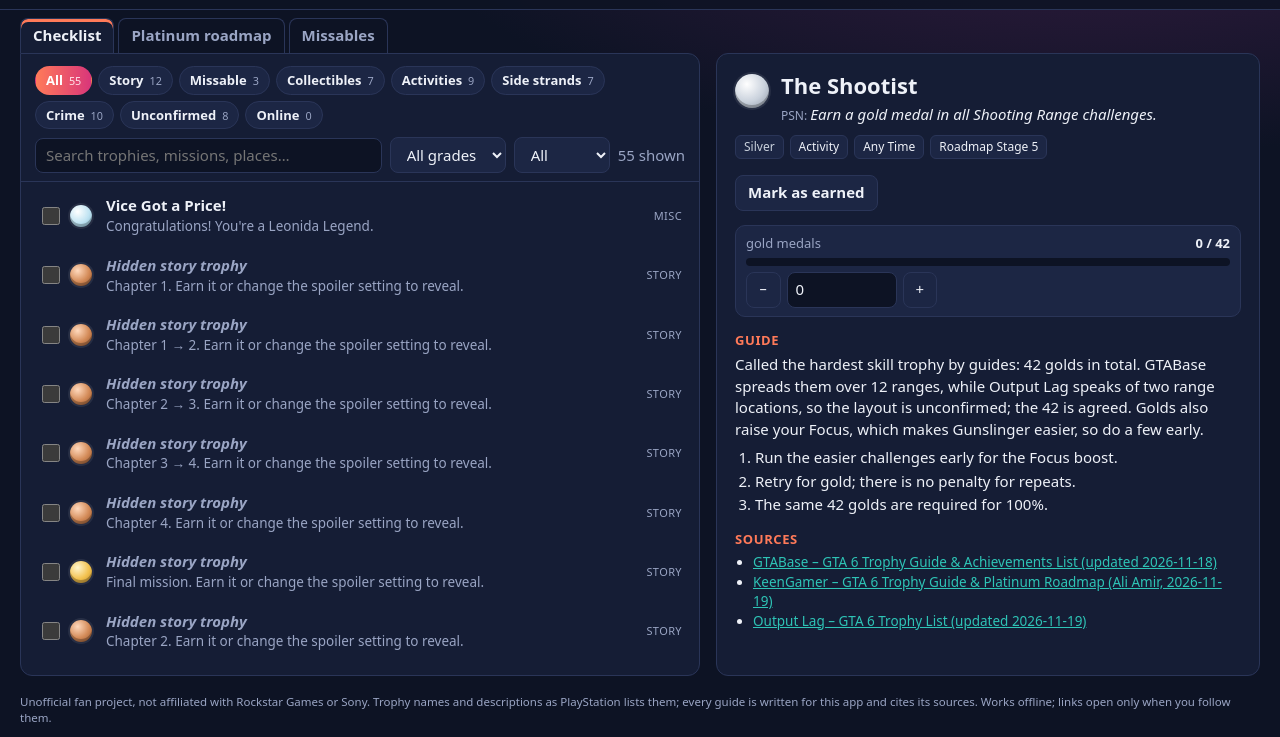
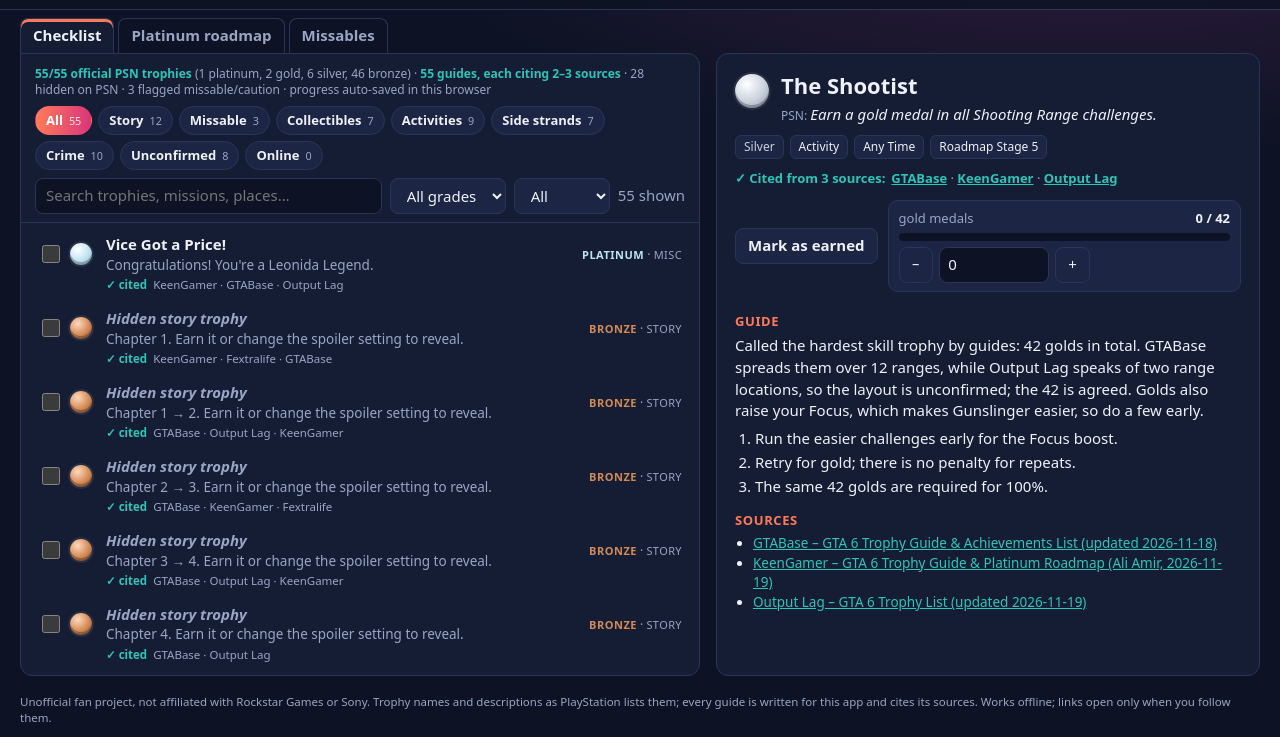
Before and after one commit to trungminhdo4-glitch/vi-trophy-atlas, a plain HTML site: page app/index.html in a window 1280 px wide. Shown: the part 63-800 px from the top of the page. Drawn offline with Linux system fonts and the light colour scheme.

Commit message:
Round 2: citations, grades and spoilers visible at a glance
- Checklist rows show the grade as a word, the kind, and the cited sources
- Coverage line counted from trophies.json (55/55, grades, hidden, cited guides)
- Guide panel: "Cited from" links under the chips; earn button and counter on one line
- Spoiler reveal: button hides after use, note says name stays hidden
- Roadmap: 7-stage track with per-stage progress and missable marker
- Screenshots retaken: cover from the list top, shot 4 shows the spoiler setting

Co-Authored-By: Claude Opus 5.5 <noreply@anthropic.com>

```diff
--- a/app/css/app.css
+++ b/app/css/app.css
@@ -71,6 +71,8 @@ button:focus-visible, select:focus-visible, input:focus-visible, .row:focus-visi
 .pane { overflow: auto; padding: 16px 20px; }
 .filterbar { padding: 12px 14px 8px; border-bottom: 1px solid var(--line); }
 .chips-row { display: flex; flex-wrap: wrap; gap: 6px; }
+.coverage { margin: 0 0 8px; font-size: 12px; color: var(--muted); line-height: 1.35; }
+.coverage strong { color: var(--teal); }
 .fchip { padding: 4px 10px; border-radius: 999px; font-size: 13px; font-weight: 600; }
 .fchip small { margin-left: 6px; color: var(--muted); font-weight: 400; }
 .fchip.on { background: linear-gradient(90deg, var(--coral), var(--magenta)); border-color: transparent; color: #fff; }
@@ -80,7 +82,7 @@ button:focus-visible, select:focus-visible, input:focus-visible, .row:focus-visi
 
 /* rows */
 .rows { list-style: none; margin: 0; padding: 4px 6px; overflow: auto; flex: 1; }
-.row { display: grid; grid-template-columns: 22px 26px minmax(0, 1fr) auto; gap: 10px; align-items: center; padding: 8px 10px; border-radius: 10px; cursor: pointer; border: 1px solid transparent; }
+.row { display: grid; grid-template-columns: 22px 26px minmax(0, 1fr) auto; gap: 10px; align-items: center; padding: 6px 10px; border-radius: 10px; cursor: pointer; border: 1px solid transparent; }
 .row:hover { background: var(--panel-2); }
 .row.is-selected { background: var(--panel-2); border-color: var(--coral); }
 .row.is-earned .row-name { color: var(--teal); }
@@ -92,6 +94,12 @@ button:focus-visible, select:focus-visible, input:focus-visible, .row:focus-visi
 .row-desc { color: var(--muted); font-size: 13.5px; white-space: nowrap; overflow: hidden; text-overflow: ellipsis; }
 .row-meta { display: flex; flex-direction: column; align-items: flex-end; gap: 2px; font-size: 12px; color: var(--muted); }
 .count { font-variant-numeric: tabular-nums; color: var(--text); }
+.grade-word { text-transform: uppercase; letter-spacing: 0.5px; font-size: 11px; font-weight: 800; }
+.grade-word.grade-platinum { color: var(--platinum); } .grade-word.grade-gold { color: var(--gold); }
+.grade-word.grade-silver { color: var(--silver); } .grade-word.grade-bronze { color: var(--bronze); }
+.meta-line { white-space: nowrap; }
+.row-cite { grid-column: 3 / -1; margin-top: -8px; font-size: 11.5px; color: var(--muted); white-space: nowrap; overflow: hidden; text-overflow: ellipsis; }
+.cite-mark { color: var(--teal); font-weight: 700; margin-right: 6px; }
 .empty { padding: 24px; color: var(--muted); }
 
 /* medals & badges */
@@ -120,7 +128,12 @@ button:focus-visible, select:focus-visible, input:focus-visible, .row:focus-visi
 .callout { border-radius: 8px; padding: 8px 10px; font-size: 13.5px; margin: 8px 0; }
 .callout-miss { background: rgb(255 93 108 / 0.12); border-left: 3px solid var(--miss); }
 .callout-caution { background: rgb(245 177 76 / 0.12); border-left: 3px solid var(--caution); }
-.earn-btn { margin: 6px 0; font-weight: 700; }
+.earn-btn { margin: 6px 0; font-weight: 700; white-space: nowrap; }
+.track-line { display: flex; gap: 10px; align-items: center; }
+.track-line .counter { flex: 1; margin: 6px 0; }
+.saved-note { font-size: 12.5px; }
+.cited-from { margin: 0 0 6px; font-size: 13px; color: var(--muted); }
+.cited-from a { color: var(--teal); font-weight: 600; }
 .earn-btn.on { background: var(--teal); color: #04201d; border-color: var(--teal); }
 .detail h3 { margin: 14px 0 4px; font-size: 13px; text-transform: uppercase; letter-spacing: 0.6px; color: var(--coral); }
 .guide { margin: 4px 0; }
@@ -138,6 +151,15 @@ button:focus-visible, select:focus-visible, input:focus-visible, .row:focus-visi
 .counter-ctl input { width: 110px; background: var(--bg); border: 1px solid var(--line); border-radius: 8px; padding: 4px 8px; }
 
 /* roadmap */
+.stage-track { list-style: none; margin: 0 0 8px; padding: 0; display: grid; grid-template-columns: repeat(7, 1fr); gap: 4px; }
+.track-cell { position: relative; background: var(--panel-2); border: 1px solid var(--line); border-top: 3px solid var(--coral); border-radius: 8px; padding: 5px 6px 8px; display: flex; flex-direction: column; gap: 1px; }
+.track-cell.has-miss { border-top-color: var(--miss); }
+.track-cell.is-done { border-top-color: var(--teal); }
+.track-num { font-weight: 800; font-size: 15px; }
+.track-name { font-size: 11px; color: var(--muted); line-height: 1.2; }
+.track-count { font-size: 13px; font-weight: 700; color: var(--teal); font-variant-numeric: tabular-nums; }
+.track-bar { position: absolute; left: 6px; right: 6px; bottom: 3px; height: 3px; background: var(--bg); border-radius: 99px; overflow: hidden; }
+.track-bar span { display: block; height: 100%; background: var(--teal); }
 .facts { display: grid; grid-template-columns: repeat(5, 1fr); gap: 8px; margin-bottom: 8px; }
 .fact { background: var(--panel-2); border: 1px solid var(--line); border-radius: 10px; padding: 8px 10px; display: flex; flex-direction: column; }
 .fact strong { font-size: 19px; color: var(--gold); }
--- a/app/index.html
+++ b/app/index.html
@@ -41,6 +41,7 @@
   <section class="left">
     <div id="list-view">
       <div class="filterbar">
+        <p id="coverage" class="coverage"></p>
         <div id="chips" class="chips-row"></div>
         <div class="filter-line">
           <input id="search" type="search" placeholder="Search trophies, missions, places…" aria-label="Search">
--- a/app/js/main.js
+++ b/app/js/main.js
@@ -86,6 +86,22 @@ function renderSummary() {
   );
 }
 
+// The coverage line: what the data holds, counted from trophies.json, never typed in by hand.
+function renderCoverage() {
+  const cited = trophies.filter((t) => t.guide && t.sources.length > 0);
+  const minSrc = Math.min(...cited.map((t) => t.sources.length));
+  const maxSrc = Math.max(...cited.map((t) => t.sources.length));
+  const hidden = trophies.filter((t) => t.hidden).length;
+  const grades = GRADE_ORDER.map((g) => `${trophies.filter((t) => t.grade === g).length} ${g}`).join(', ');
+  const missable = trophies.filter((t) => t.missable).length;
+  byId('coverage').replaceChildren(
+    h('strong', { text: `${trophies.length}/${trophies.length} official PSN trophies` }),
+    ` (${grades}) · `,
+    h('strong', { text: `${cited.length} guides, each citing ${minSrc}–${maxSrc} sources` }),
+    ` · ${hidden} hidden on PSN · ${missable} flagged missable/caution · progress auto-saved in this browser`,
+  );
+}
+
 function renderFilters() {
   byId('chips').replaceChildren(
     ...FILTERS.map((f) => h('button', { type: 'button', class: `fchip${ui.filter === f.id ? ' on' : ''}`, 'aria-pressed': String(ui.filter === f.id), onclick: () => { ui.filter = f.id; render(); } }, f.label, h('small', { text: countFor(trophies, f.id) }))),
@@ -102,6 +118,7 @@ function renderTabs() {
 
 function render() {
   renderSummary();
+  renderCoverage();
   renderFilters();
   renderTabs();
   const shown = filterTrophies(trophies, ui, (id) => isEarned(state, id), state.prefs.spoiler);
--- a/app/js/view-detail.js
+++ b/app/js/view-detail.js
@@ -2,7 +2,7 @@
 
 import { h, add, formatCount } from './dom.js';
 import { isConcealed, KIND_LABELS } from './filters.js';
-import { gradeMedal, missableBadge } from './view-list.js';
+import { gradeMedal, missableBadge, sourceShortName } from './view-list.js';
 
 export function renderDetail(panel, trophy, ctx) {
   panel.replaceChildren();
@@ -24,14 +24,20 @@ export function renderDetail(panel, trophy, ctx) {
       trophy.hidden ? h('span', { class: 'chip', text: 'Hidden on PSN' }) : null,
       missableBadge(trophy),
     ),
+    renderCitedFrom(trophy, ctx),
     trophy.missNote ? h('div', { class: `callout ${trophy.missable === 'missable' ? 'callout-miss' : 'callout-caution'}` }, h('strong', { text: trophy.missable === 'missable' ? 'Missable: ' : 'Caution: ' }), trophy.missNote) : null,
-    h('button', { class: `earn-btn${earned ? ' on' : ''}`, type: 'button', onclick: () => ctx.onToggle(trophy.id, !earned) }, earned ? '✓ Earned' : 'Mark as earned'),
-    trophy.count && trophy.id !== 1 ? renderCounter(trophy, ctx, earned) : null,
+    h(
+      'div',
+      { class: 'track-line' },
+      h('button', { class: `earn-btn${earned ? ' on' : ''}`, type: 'button', onclick: () => ctx.onToggle(trophy.id, !earned) }, earned ? '✓ Earned' : 'Mark as earned'),
+      trophy.count && trophy.id !== 1 ? renderCounter(trophy, ctx, earned) : h('span', { class: 'muted saved-note', text: 'Saved in this browser · Export to back up' }),
+    ),
   );
-  if (concealed) {
+  if (concealed && !ctx.revealed.has(trophy.id)) {
     add(panel, h('button', { class: 'ghost', type: 'button', onclick: () => ctx.onReveal(trophy.id) }, 'Show the guide anyway'));
-    if (!ctx.revealed.has(trophy.id)) return;
+    return;
   }
+  if (concealed) add(panel, h('p', { class: 'unconf-note' }, 'Guide shown on request: the trophy name and description stay hidden until you earn it.'));
   add(panel,
     h('h3', { text: 'Guide' }),
     trophy.verified === 'unconfirmed' ? h('p', { class: 'unconf-note' }, 'Method not fully confirmed by the sources yet: treat the steps as the best current reading.') : null,
@@ -60,6 +66,12 @@ function renderCounter(trophy, ctx, earned) {
   );
 }
 
+// One line under the chips naming every guide this trophy's text draws on, each a link the reader may follow.
+function renderCitedFrom(trophy, ctx) {
+  const links = trophy.sources.map((key) => h('a', { href: ctx.sources[key].url, target: '_blank', rel: 'noopener noreferrer', text: sourceShortName(ctx.sources[key]) }));
+  return h('p', { class: 'cited-from' }, h('span', { class: 'cite-mark', text: `✓ Cited from ${links.length} sources:` }), ...links.flatMap((a, i) => (i ? [' · ', a] : [a])));
+}
+
 function renderSource(src) {
   return h('li', {}, h('a', { href: src.url, target: '_blank', rel: 'noopener noreferrer', text: src.name }));
 }
--- a/app/js/view-list.js
+++ b/app/js/view-list.js
@@ -64,8 +64,19 @@ function renderRow(t, ctx) {
       h('div', { class: 'row-title' }, h('span', { class: 'row-name', text: trophyTitle(t, concealed) }), missableBadge(t), t.verified === 'unconfirmed' ? h('span', { class: 'badge badge-unconf', text: 'Unconfirmed' }) : null),
       h('div', { class: 'row-desc', text: trophyDescription(t, concealed) }),
     ),
-    h('div', { class: 'row-meta' }, h('span', { class: 'kind', text: KIND_LABELS[t.kind] }), count ? h('span', { class: 'count', text: count }) : null),
+    h(
+      'div',
+      { class: 'row-meta' },
+      h('span', { class: 'meta-line' }, h('span', { class: `grade-word grade-${t.grade}`, text: t.grade }), ' · ', h('span', { class: 'kind', text: KIND_LABELS[t.kind] })),
+      count ? h('span', { class: 'count', text: count }) : null,
+    ),
+    h('div', { class: 'row-cite', title: 'Sources cited in this trophy guide' }, h('span', { class: 'cite-mark', text: '✓ cited' }), t.sources.map((key) => sourceShortName(ctx.sources[key])).join(' · ')),
   );
+}
+
+// "GTABase – GTA 6 Trophy Guide …" → "GTABase": the publisher part of a source's name.
+export function sourceShortName(src) {
+  return src.name.split(' – ')[0].replace(/ GTA VI Wiki$/, '');
 }
 
 function progressText(t, ctx) {
--- a/app/js/view-roadmap.js
+++ b/app/js/view-roadmap.js
@@ -8,9 +8,28 @@ import { gradeMedal, missableBadge, trophyTitle } from './view-list.js';
 export function renderRoadmap(container, roadmap, trophies, ctx) {
   fill(container,
     h('div', { class: 'facts' }, roadmap.facts.map((f) => h('div', { class: 'fact' }, h('strong', { text: f.value }), h('span', { text: f.label }), h('small', { text: f.sources.map((s) => ctx.sources[s].name.split(' – ')[0]).join(', ') })))),
+    renderStageTrack(roadmap.stages, trophies, ctx),
     h('p', { class: 'muted', text: roadmap.summary }),
     h('ol', { class: 'stages' }, roadmap.stages.map((stage) => renderStage(stage, trophies.filter((t) => t.stage === stage.stage), ctx))),
   );
+}
+
+// The whole route at a glance: one cell per stage, in play order, with its share of trophies earned
+// and a red edge on the stage that holds a missable trophy.
+function renderStageTrack(stages, trophies, ctx) {
+  return h('ol', { class: 'stage-track', 'aria-label': 'Roadmap stages' }, stages.map((stage) => {
+    const list = trophies.filter((t) => t.stage === stage.stage);
+    const done = list.filter((t) => ctx.isEarned(t.id)).length;
+    const risky = list.some((t) => t.missable === 'missable');
+    return h(
+      'li',
+      { class: `track-cell${risky ? ' has-miss' : ''}${done === list.length ? ' is-done' : ''}` },
+      h('span', { class: 'track-num', text: stage.stage }),
+      h('span', { class: 'track-name', text: stage.title.split(':')[0] }),
+      h('span', { class: 'track-count', text: `${done}/${list.length}` }),
+      h('span', { class: 'track-bar' }, h('span', { style: `width:${list.length ? Math.round((done / list.length) * 100) : 0}%` })),
+    );
+  }));
 }
 
 function renderStage(stage, list, ctx) {
--- a/shots.json
+++ b/shots.json
@@ -1,6 +1,6 @@
 [
-  { "file": "1-checklist-guide.jpg", "path": "/#/trophy/28", "note": "checklist with sample progress, missable trophy guide and sources open", "viewport": { "width": 1280, "height": 800 } },
-  { "file": "2-roadmap.jpg", "path": "/#/roadmap", "open": 25, "note": "platinum roadmap stages with Strangers & Freaks guide", "viewport": { "width": 1280, "height": 800 } },
+  { "file": "1-checklist-guide.jpg", "path": "/#/trophy/28", "note": "checklist from the top with grades, citations and spoiler-hidden story trophies; missable trophy guide with its sources open", "viewport": { "width": 1280, "height": 800 } },
+  { "file": "2-roadmap.jpg", "path": "/#/roadmap", "open": 25, "note": "platinum roadmap: 7-stage track, facts and stages, with the Strangers & Freaks guide", "viewport": { "width": 1280, "height": 800 } },
   { "file": "3-missables.jpg", "path": "/#/missables", "open": 40, "note": "missable and caution flags, story-locked and unconfirmed lists", "viewport": { "width": 1280, "height": 800 } },
-  { "file": "4-filter-collectibles.jpg", "path": "/#/trophy/14", "filter": "collectible", "note": "Collectibles filter with counters", "viewport": { "width": 1280, "height": 800 } }
+  { "file": "4-spoilers-story.jpg", "path": "/#/trophy/9", "filter": "story", "note": "Story filter with the spoiler setting on: unearned story trophies concealed, one guide shown on request", "viewport": { "width": 1280, "height": 800 } }
 ]
--- a/tools/capture.mjs
+++ b/tools/capture.mjs
@@ -28,10 +28,12 @@ const sample = {
 };
 
 const shots = [
-  { file: '1-checklist-guide.jpg', hash: '#/trophy/28' },
+  // Cover: the list from the top (platinum, then the story trophies the spoiler setting hides) beside a cited guide.
+  { file: '1-checklist-guide.jpg', hash: '#/trophy/28', then: 'document.getElementById("rows").scrollTop = 0' },
   { file: '2-roadmap.jpg', hash: '#/roadmap', then: 'location.hash = "#/trophy/25"' },
   { file: '3-missables.jpg', hash: '#/missables', then: 'location.hash = "#/trophy/40"' },
-  { file: '4-filter-collectibles.jpg', hash: '#/trophy/14', then: '[...document.querySelectorAll(".fchip")].find(b => b.textContent.startsWith("Collectibles")).click()' },
+  // The spoiler setting at work: Story filter, unearned story trophies concealed, one guide opened on request.
+  { file: '4-spoilers-story.jpg', hash: '#/trophy/9', then: '[...document.querySelectorAll(".fchip")].find(b => b.textContent.startsWith("Story")).click(); [...document.querySelectorAll("#detail button")].find(b => b.textContent.startsWith("Show the guide")).click()' },
 ];
 
 const sleep = (ms) => new Promise((r) => setTimeout(r, ms));
```
Also changed, not shown: screenshots/1-checklist-guide.jpg, screenshots/2-roadmap.jpg, screenshots/3-missables.jpg, screenshots/4-filter-collectibles.jpg (deleted), screenshots/4-spoilers-story.jpg (added).
